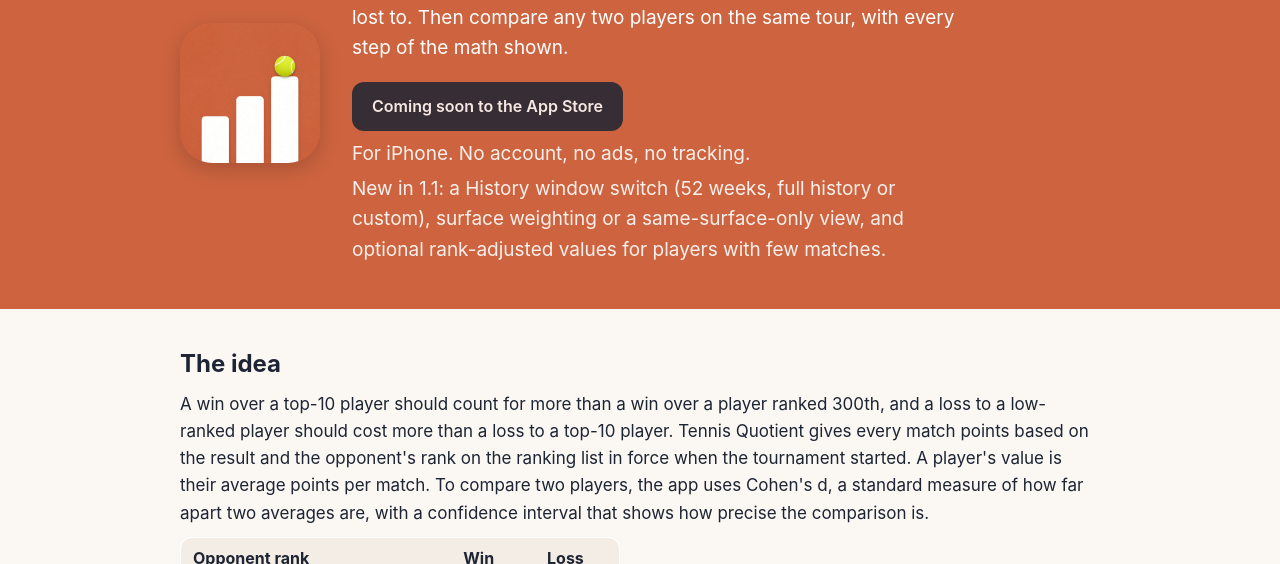
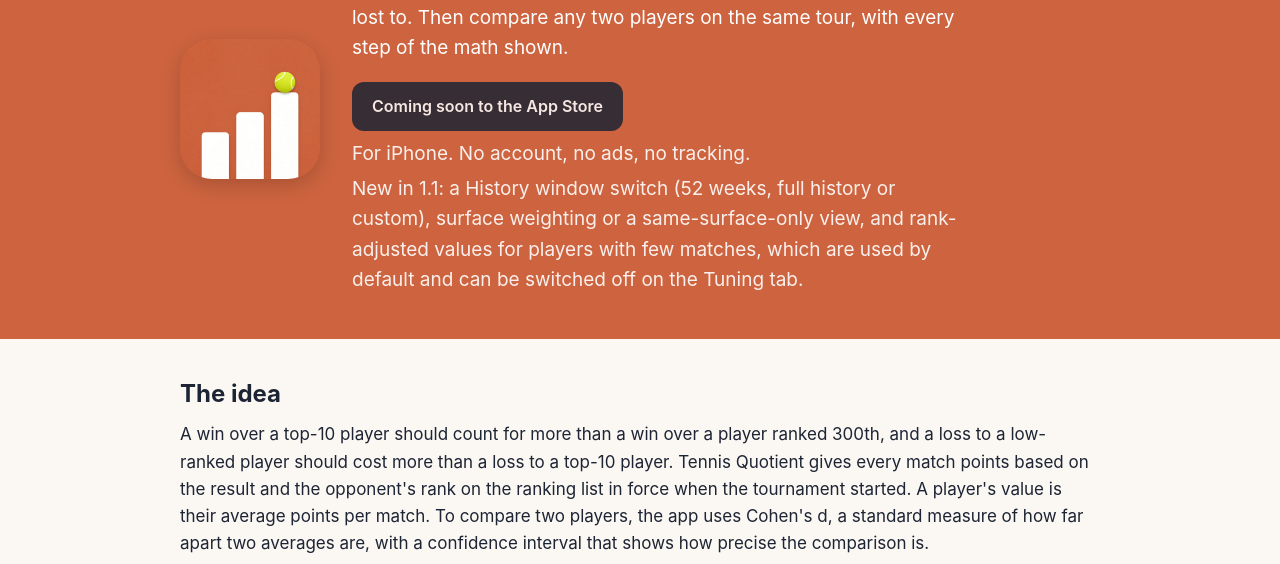
Before and after one commit to djwinarick-hash/raquetquotient-site, a plain HTML site: page index.html in a window 1280 px wide. Shown: the part 179-743 px from the top of the page. Drawn offline with Linux system fonts and the light colour scheme.

Commit message:
v1.1 wording: rank-adjusted values used by default, can be switched off on the Tuning tab

```diff
--- a/index.html
+++ b/index.html
@@ -31,7 +31,7 @@
 <p>Rate professional tennis players by whom they beat and whom they lost to. Then compare any two players on the same tour, with every step of the math shown.</p>
 <p style="margin-top:18px"><!-- TODO: link to the App Store listing once the app is live (https://apps.apple.com/app/id...). Keep aria-disabled until then. --><a class="btn" aria-disabled="true" role="link">Coming soon to the App Store</a></p>
 <p class="note" style="margin-top:8px">For iPhone. No account, no ads, no tracking.</p>
-<p class="note" style="margin-top:4px">New in 1.1: a History window switch (52 weeks, full history or custom), surface weighting or a same-surface-only view, and optional rank-adjusted values for players with few matches.</p>
+<p class="note" style="margin-top:4px">New in 1.1: a History window switch (52 weeks, full history or custom), surface weighting or a same-surface-only view, and rank-adjusted values for players with few matches, which are used by default and can be switched off on the Tuning tab.</p>
 </div>
 </div></div>
 
```
Also changed, not shown: support/index.html (+1 -1 lines).
